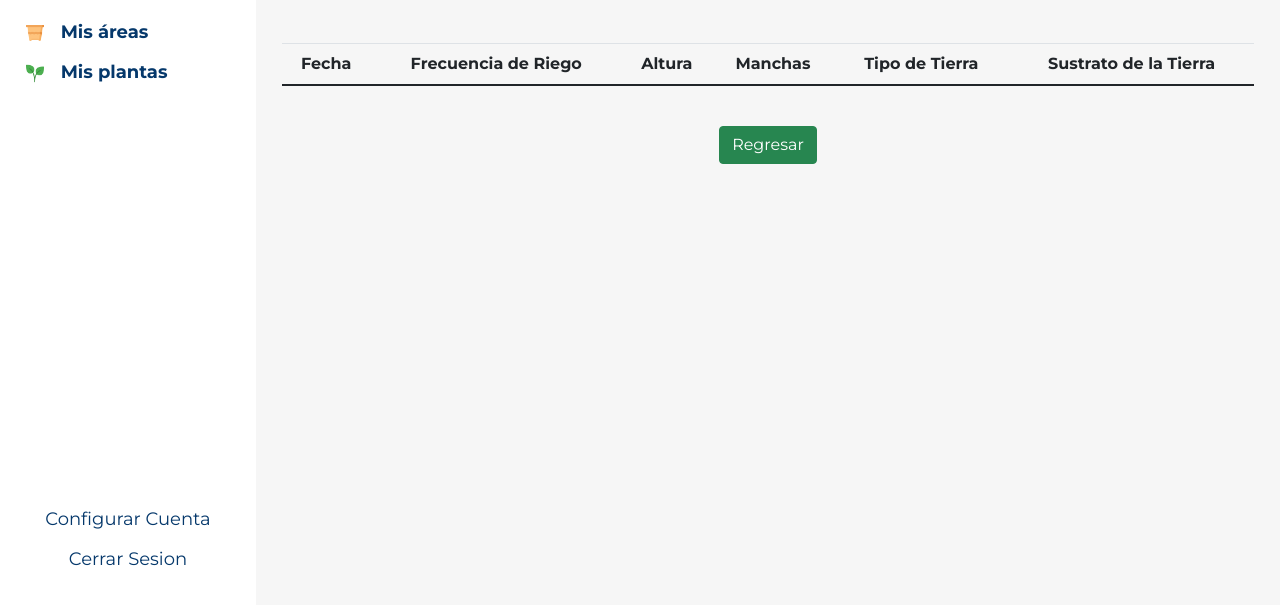
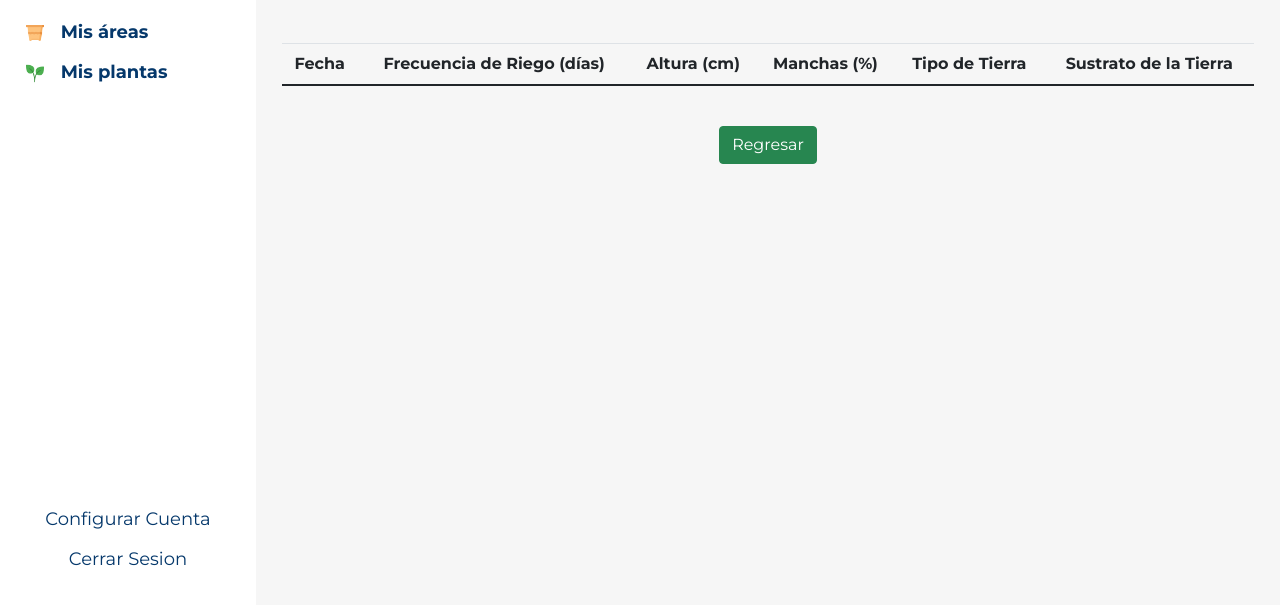
Before and after one commit to csantanacont/Proyecto1_Plantas, a plain HTML site: page public/historialMonitoreo.html in a window 1280 px wide. Shown: the part 147-752 px from the top of the page. Drawn offline with nearby package versions, Linux system fonts and the light colour scheme; some packages are replaced by stand-ins of ours; no server answers; a script that the page names is missing.

Commit message:
Se modifico historial

```diff
--- a/public/historialMonitoreo.html
+++ b/public/historialMonitoreo.html
@@ -69,9 +69,9 @@
         <thead>
           <tr>
             <th>Fecha</th>
-            <th>Frecuencia de Riego</th>
-            <th>Altura</th>
-            <th>Manchas</th>
+            <th>Frecuencia de Riego (días)</th>
+            <th>Altura (cm)</th>
+            <th>Manchas (%)</th>
             <th>Tipo de Tierra</th>
             <th>Sustrato de la Tierra</th>
           </tr>
```
